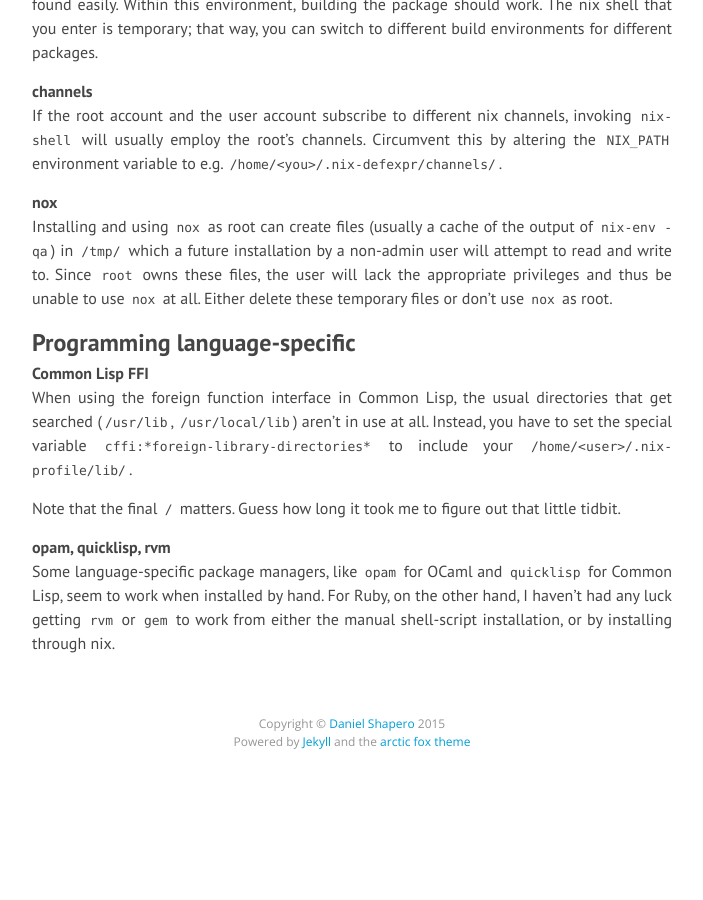
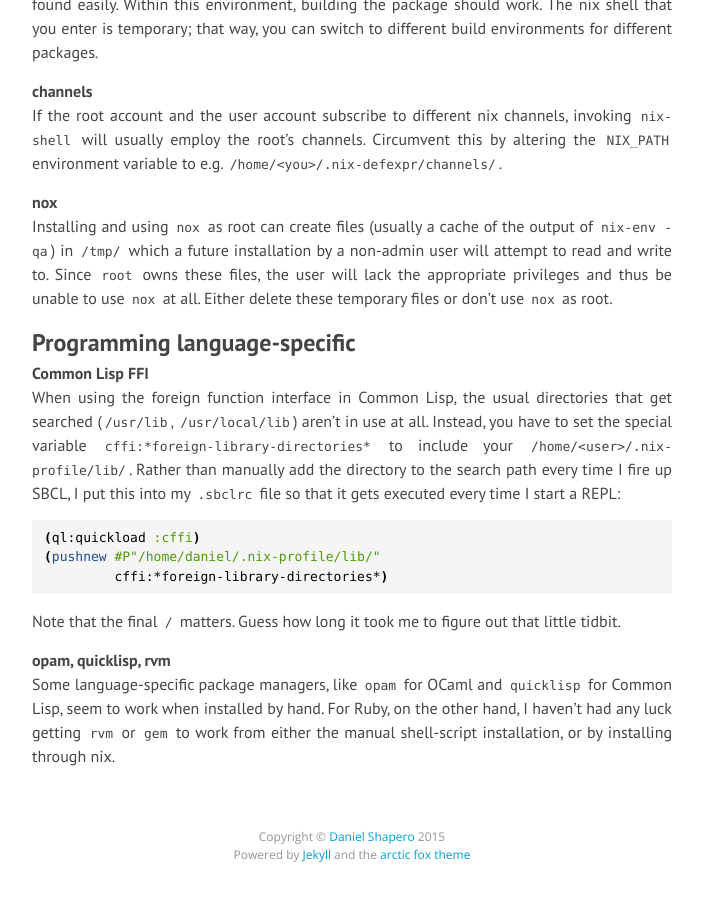
Before and after one commit to danshapero/danshapero.github.io, a Jekyll site: the page built from _posts/2015-08-29-nix-fixes.md, in a window 1280 px wide and 900 px high, scrolled down 2028 px. Shown: the whole window, without its empty margins (288-991 px from the left). Built offline with Jekyll 4.4.1, drawn with Linux system fonts in a browser that asks for light colours; nearby versions of some CDN libraries; before the commit the page ends 2815 px from its top, so only the background shows below that.

Commit message:
Updated nix post about CL FFI

```diff
--- a/_posts/2015-08-29-nix-fixes.md
+++ b/_posts/2015-08-29-nix-fixes.md
@@ -109,6 +109,13 @@ Either delete these temporary files or don't use `nox` as root.
 #### Common Lisp FFI
 When using the foreign function interface in Common Lisp, the usual directories that get searched (`/usr/lib`, `/usr/local/lib`) aren't in use at all.
 Instead, you have to set the special variable `cffi:*foreign-library-directories*` to include your `/home/<user>/.nix-profile/lib/`.
+Rather than manually add the directory to the search path every time I fire up SBCL, I put this into my `.sbclrc` file so that it gets executed every time I start a REPL:
+
+{% highlight common-lisp %}
+(ql:quickload :cffi)
+(pushnew #P"/home/daniel/.nix-profile/lib/"
+         cffi:*foreign-library-directories*)
+{% endhighlight %}
 
 Note that the final `/` matters.
 Guess how long it took me to figure out that little tidbit.
```
